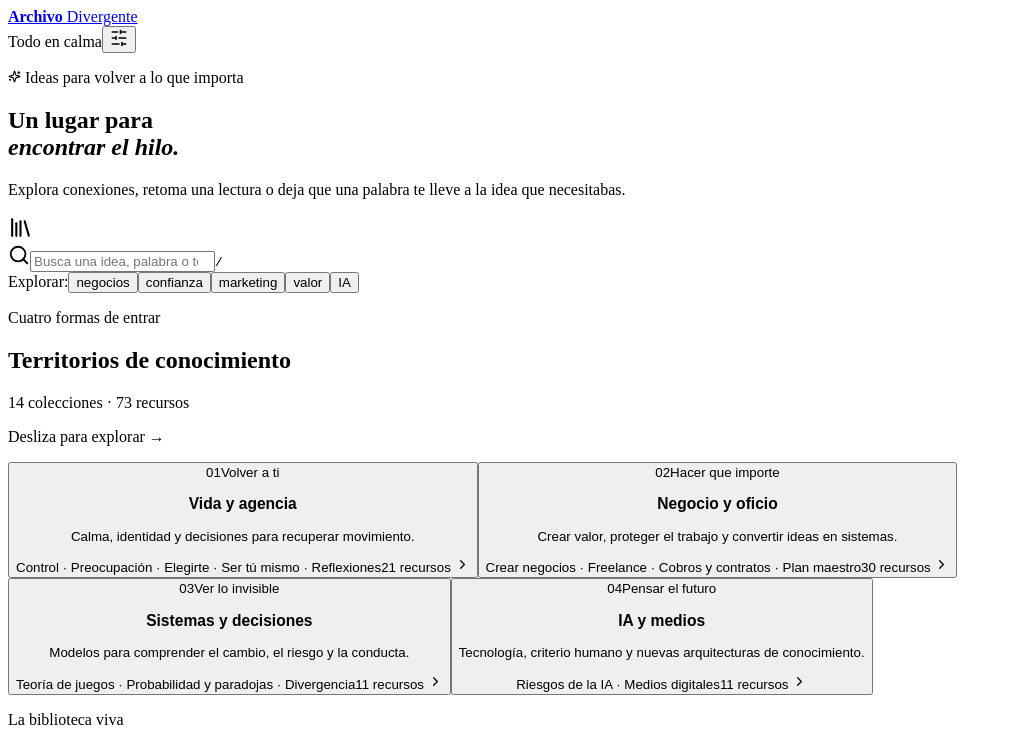
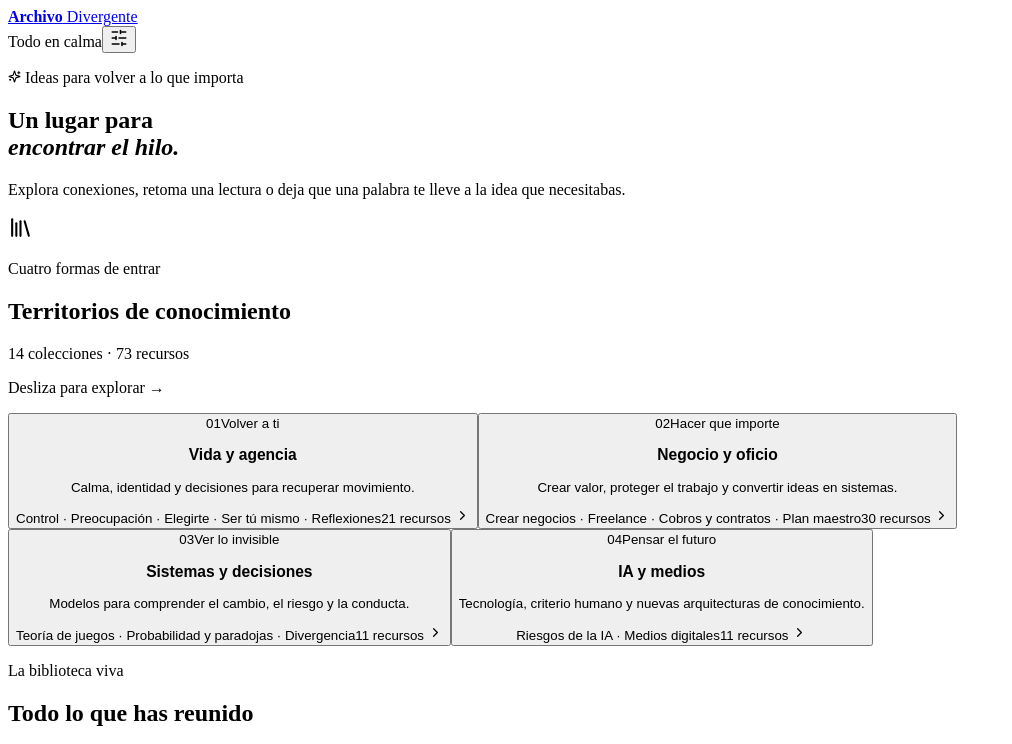
Before and after one commit to prostudy/archivo-divergente, a React (Vite) app: page / in a window 1280 px wide. Shown: the top 744 px of the page, without its empty margins (0-1012 px from the left). Built offline with nearby package versions, Linux system fonts and the light colour scheme; the HTML template or start-up script is replaced by a standard one.

Commit message:
feat: convertir recientes en carrusel

```diff
--- a/package.json
+++ b/package.json
@@ -12,7 +12,6 @@
   },
   "dependencies": {
     "lucide-react": "^0.468.0",
-    "minisearch": "^7.1.2",
     "pdfjs-dist": "^4.10.38",
     "react": "^19.0.0",
     "react-dom": "^19.0.0",
--- a/src/App.tsx
+++ b/src/App.tsx
@@ -19,15 +19,14 @@ import {
   Play,
   RotateCcw,
   RotateCw,
-  Search,
   SlidersHorizontal,
   Sparkles,
+  Trash2,
   Video,
   X,
   ZoomIn,
   ZoomOut,
 } from 'lucide-react'
-import MiniSearch, { type SearchResult } from 'minisearch'
 import type { PDFDocumentProxy } from 'pdfjs-dist'
 import ReactMarkdown from 'react-markdown'
 import type {
@@ -37,7 +36,6 @@ import type {
   Resource,
   ResourceProgress,
   ResourceType,
-  SearchEntry,
   Territory,
 } from './types'
 
@@ -97,17 +95,11 @@ function loadLibraryState(): LibraryState {
       ...stored,
       filters: { ...emptyState.filters, ...stored.filters },
       progress: stored.progress || {},
+      recent: stored.recent || [],
     }
   } catch {
     return emptyState
   }
-}
-
-function normalizeText(value: string) {
-  return value
-    .normalize('NFD')
-    .replace(/[\u0300-\u036f]/g, '')
-    .toLowerCase()
 }
 
 function formatBytes(bytes: number) {
@@ -151,15 +143,13 @@ function LibraryMark() {
 
 function App() {
   const [catalog, setCatalog] = useState<Catalog | null>(null)
-  const [searchEntries, setSearchEntries] = useState<SearchEntry[] | null>(null)
   const [loadError, setLoadError] = useState('')
-  const [query, setQuery] = useState('')
   const [libraryState, setLibraryState] = useState<LibraryState>(loadLibraryState)
   const [selectedId, setSelectedId] = useState<string | null>(null)
   const [requestedPage, setRequestedPage] = useState<number | null>(null)
   const [filtersOpen, setFiltersOpen] = useState(false)
-  const searchLoadPromise = useRef<Promise<void> | null>(null)
   const lastFocusedElement = useRef<HTMLElement | null>(null)
+  const recentCarouselRef = useRef<HTMLDivElement>(null)
 
   useEffect(() => {
     fetch(`${import.meta.env.BASE_URL}catalog.json`)
@@ -180,21 +170,6 @@ function App() {
       .catch((error: Error) => setLoadError(error.message))
   }, [])
 
-  const ensureSearchIndex = useCallback(() => {
-    if (searchEntries || searchLoadPromise.current) return searchLoadPromise.current
-    searchLoadPromise.current = fetch(`${import.meta.env.BASE_URL}search-index.json`)
-      .then((response) => response.json())
-      .then((data: { entries: SearchEntry[] }) => setSearchEntries(data.entries))
-      .catch(() => setSearchEntries([]))
-    return searchLoadPromise.current
-  }, [searchEntries])
-
-  useEffect(() => {
-    const load = () => void ensureSearchIndex()
-    const id = window.setTimeout(load, 1500)
-    return () => window.clearTimeout(id)
-  }, [ensureSearchIndex])
-
   useEffect(() => {
     localStorage.setItem(STORAGE_KEY, JSON.stringify(libraryState))
   }, [libraryState])
@@ -212,10 +187,6 @@ function App() {
 
   useEffect(() => {
     const onKeyDown = (event: KeyboardEvent) => {
-      if (event.key === '/' && !['INPUT', 'TEXTAREA'].includes((event.target as HTMLElement).tagName)) {
-        event.preventDefault()
-        document.querySelector<HTMLInputElement>('#library-search')?.focus()
-      }
       if (event.key === 'Escape' && selectedId) closeResource()
     }
     window.addEventListener('keydown', onKeyDown)
@@ -257,53 +228,9 @@ function App() {
     [catalog],
   )
 
-  const miniSearch = useMemo(() => {
-    if (!searchEntries) return null
-    const index = new MiniSearch({
-      fields: ['title', 'tagsText', 'text'],
-      storeFields: ['kind', 'resourceId', 'collectionId', 'page', 'title'],
-      searchOptions: { prefix: true, fuzzy: 0.22, boost: { title: 5, tagsText: 3, text: 1 } },
-      processTerm: (term) => normalizeText(term),
-    })
-    index.addAll(searchEntries.map((entry) => ({ ...entry, tagsText: entry.tags.join(' ') })))
-    return index
-  }, [searchEntries])
-
-  const resultInfo = useMemo(() => {
-    const map = new Map<string, { score: number; page: number | null }>()
-    if (!query.trim() || !catalog) return map
-    let results: SearchResult[] = []
-    if (miniSearch) results = miniSearch.search(query)
-
-    if (!miniSearch) {
-      const normalized = normalizeText(query)
-      for (const resource of catalog.resources) {
-        const haystack = normalizeText(`${resource.title} ${resource.tags.join(' ')} ${resource.summary}`)
-        if (haystack.includes(normalized)) map.set(resource.id, { score: 1, page: null })
-      }
-      return map
-    }
-
-    for (const result of results) {
-      const resourceId = result.resourceId as string | null
-      if (resourceId) {
-        const previous = map.get(resourceId)
-        if (!previous || result.score > previous.score) {
-          map.set(resourceId, { score: result.score, page: (result.page as number | null) || null })
-        }
-      } else if (result.kind === 'collection') {
-        for (const resource of catalog.resources.filter((item) => item.collectionId === result.collectionId)) {
-          if (!map.has(resource.id)) map.set(resource.id, { score: result.score * 0.45, page: null })
-        }
-      }
-    }
-    return map
-  }, [catalog, miniSearch, query])
-
   const visibleResources = useMemo(() => {
     if (!catalog) return []
     return catalog.resources
-      .filter((resource) => !query.trim() || resultInfo.has(resource.id))
       .filter((resource) => {
         const collection = collectionsById.get(resource.collectionId)
         if (libraryState.filters.territory !== 'all' && collection?.territoryId !== libraryState.filters.territory) return false
@@ -313,12 +240,11 @@ function App() {
         return true
       })
       .sort((a, b) => {
-        if (query.trim()) return (resultInfo.get(b.id)?.score || 0) - (resultInfo.get(a.id)?.score || 0)
         const collectionA = collectionsById.get(a.collectionId)
         const collectionB = collectionsById.get(b.collectionId)
         return (collectionA?.order || 0) - (collectionB?.order || 0) || a.title.localeCompare(b.title, 'es')
       })
-  }, [catalog, collectionsById, libraryState.favorites, libraryState.filters, query, resultInfo])
+  }, [catalog, collectionsById, libraryState.favorites, libraryState.filters])
 
   const topTags = useMemo(() => {
     if (!catalog) return []
@@ -330,7 +256,13 @@ function App() {
     return [...counts].sort((a, b) => b[1] - a[1]).slice(0, 12).map(([tag]) => tag)
   }, [catalog])
 
-  const continueResource = libraryState.lastResourceId ? resourcesById.get(libraryState.lastResourceId) : undefined
+  const recentResources = useMemo(
+    () => libraryState.recent
+      .map((resourceId) => resourcesById.get(resourceId))
+      .filter((resource): resource is Resource => Boolean(resource))
+      .slice(0, 10),
+    [libraryState.recent, resourcesById],
+  )
   const selectedResource = selectedId ? resourcesById.get(selectedId) : undefined
 
   useEffect(() => {
@@ -360,8 +292,19 @@ function App() {
     updateState((current) => ({
       ...current,
       lastResourceId: resource.id,
-      recent: [resource.id, ...current.recent.filter((id) => id !== resource.id)].slice(0, 8),
+      recent: [resource.id, ...current.recent.filter((id) => id !== resource.id)].slice(0, 10),
     }))
+  }
+
+  function scrollRecent(direction: -1 | 1) {
+    const carousel = recentCarouselRef.current
+    if (!carousel) return
+    carousel.scrollBy({ left: direction * Math.max(280, carousel.clientWidth * .72), behavior: 'smooth' })
+  }
+
+  function clearRecent() {
+    if (!window.confirm('¿Borrar los recursos recientes? Tu progreso y favoritos se conservarán.')) return
+    updateState((current) => ({ ...current, lastResourceId: null, recent: [] }))
   }
 
   function closeResource() {
@@ -444,46 +387,34 @@ function App() {
           </div>
         </section>
 
-        <section className="search-zone" aria-label="Buscar en la biblioteca">
-          <div className="search-box">
-            <Search size={22} aria-hidden="true" />
-            <input
-              id="library-search"
-              type="search"
-              value={query}
-              onChange={(event) => { setQuery(event.target.value); void ensureSearchIndex() }}
-              onFocus={() => void ensureSearchIndex()}
-              placeholder="Busca una idea, palabra o tema…"
-              autoComplete="off"
-            />
-            {query ? (
-              <button type="button" onClick={() => setQuery('')} aria-label="Limpiar búsqueda"><X size={17} /></button>
-            ) : <kbd>/</kbd>}
-          </div>
-          <div className="quick-tags" aria-label="Etiquetas frecuentes">
-            <span>Explorar:</span>
-            {topTags.slice(0, 5).map((tag) => (
-              <button key={tag} type="button" className={libraryState.filters.tag === tag ? 'active' : ''} onClick={() => setFilter('tag', libraryState.filters.tag === tag ? 'all' : tag)}>{tag}</button>
-            ))}
-          </div>
-        </section>
-
-        {continueResource && (
+        {recentResources.length > 0 && (
           <section className="continue-section" aria-labelledby="continue-title">
-            <div className="section-heading">
+            <div className="section-heading continue-heading">
               <div>
-                <p className="eyebrow"><Clock3 size={13} /> Tu última huella</p>
+                <p className="eyebrow"><Clock3 size={13} /> Tus últimas huellas</p>
                 <h2 id="continue-title">Continúa donde estabas</h2>
               </div>
-              <p>Tu progreso vive sólo en este dispositivo.</p>
+              <div className="continue-heading-actions">
+                <span>{recentResources.length} {recentResources.length === 1 ? 'recurso reciente' : 'recursos recientes'}</span>
+                <div className="continue-carousel-controls" aria-label="Controles del historial reciente">
+                  <button type="button" onClick={() => scrollRecent(-1)} disabled={recentResources.length < 2} aria-label="Ver recursos anteriores"><ChevronLeft size={17} /></button>
+                  <button type="button" onClick={() => scrollRecent(1)} disabled={recentResources.length < 2} aria-label="Ver recursos siguientes"><ChevronRight size={17} /></button>
+                </div>
+                <button className="clear-recent" type="button" onClick={clearRecent}><Trash2 size={14} /> Borrar historial</button>
+              </div>
             </div>
-            <ContinueCard
-              resource={continueResource}
-              collection={collectionsById.get(continueResource.collectionId)!}
-              territory={territoriesById.get(collectionsById.get(continueResource.collectionId)!.territoryId)!}
-              progress={libraryState.progress[continueResource.id]}
-              onOpen={() => openResource(continueResource)}
-            />
+            <div className="continue-carousel" ref={recentCarouselRef} role="group" aria-label="Últimos recursos consultados">
+              {recentResources.map((resource) => (
+                <ContinueCard
+                  key={resource.id}
+                  resource={resource}
+                  collection={collectionsById.get(resource.collectionId)!}
+                  territory={territoriesById.get(collectionsById.get(resource.collectionId)!.territoryId)!}
+                  progress={libraryState.progress[resource.id]}
+                  onOpen={() => openResource(resource)}
+                />
+              ))}
+            </div>
           </section>
         )}
 
@@ -517,7 +448,7 @@ function App() {
           <div className="section-heading library-heading">
             <div>
               <p className="eyebrow">La biblioteca viva</p>
-              <h2 id="library-title">{query ? `Resultados para “${query}”` : 'Todo lo que has reunido'}</h2>
+              <h2 id="library-title">Todo lo que has reunido</h2>
             </div>
             <div className="view-switch" aria-label="Cambiar vista">
               <button type="button" className={libraryState.filters.viewMode === 'board' ? 'active' : ''} onClick={() => setFilter('viewMode', 'board')} aria-label="Vista de tablero"><Grid2X2 size={17} /></button>
@@ -536,7 +467,6 @@ function App() {
 
           <p className="result-count" aria-live="polite">
             {visibleResources.length} {visibleResources.length === 1 ? 'recurso' : 'recursos'}
-            {query && !searchEntries ? ' · buscando también dentro de los documentos…' : ''}
           </p>
 
           {visibleResources.length ? (
@@ -549,7 +479,7 @@ function App() {
                   territory={territoriesById.get(collectionsById.get(resource.collectionId)!.territoryId)!}
                   progress={libraryState.progress[resource.id]}
                   favorite={libraryState.favorites.includes(resource.id)}
-                  searchPage={resultInfo.get(resource.id)?.page || null}
+                  searchPage={null}
                   index={index}
                   viewMode={libraryState.filters.viewMode}
                   onOpen={(page) => openResource(resource, page)}
@@ -559,10 +489,10 @@ function App() {
             </div>
           ) : (
             <div className="empty-results">
-              <Search size={25} />
-              <h3>No apareció esa conexión.</h3>
-              <p>Prueba una palabra más breve o limpia los filtros para abrir otros caminos.</p>
-              <button type="button" onClick={() => { setQuery(''); updateState((current) => ({ ...current, filters: emptyState.filters })) }}>Ver toda la biblioteca</button>
+              <RotateCcw size={25} />
+              <h3>No hay recursos con estos filtros.</h3>
+              <p>Limpia los filtros para volver a ver toda la biblioteca.</p>
+              <button type="button" onClick={() => updateState((current) => ({ ...current, filters: emptyState.filters }))}>Ver toda la biblioteca</button>
             </div>
           )}
         </section>
@@ -621,7 +551,7 @@ function ContinueCard({ resource, collection, territory, progress, onOpen }: {
         <span className="continue-play"><Play size={17} fill="currentColor" /></span>
       </div>
       <div className="continue-copy">
-        <span className="resource-meta"><Icon size={13} /> {typeLabels[resource.type]} · {collection.title}</span>
+        <span className="resource-meta"><Icon size={13} /> {resource.isAnalysis ? 'Análisis' : typeLabels[resource.type]} · {collection.title}</span>
         <h3>{resource.title}</h3>
         <p>{resource.summary}</p>
         <div className="progress-row"><span><Clock3 size={13} /> {resumeLabel}</span><strong>Continuar <ChevronRight size={15} /></strong></div>
--- a/src/styles.css
+++ b/src/styles.css
@@ -110,25 +110,25 @@
   .orbit-dot--one { width: 10px; height: 10px; top: 48px; right: 51px; }
   .orbit-dot--two { width: 7px; height: 7px; bottom: 77px; left: 37px; background: var(--sage); box-shadow: 0 0 0 6px rgba(126, 155, 136, .12); }
 
-  .search-zone { position: relative; z-index: 3; max-width: 1000px; margin: -10px auto 100px; }
-  .search-box { height: 76px; display: grid; grid-template-columns: auto 1fr auto; align-items: center; gap: 18px; padding: 0 22px 0 27px; border: 1px solid rgba(55, 74, 63, .15); border-radius: 20px; background: rgba(255, 253, 248, .88); box-shadow: 0 24px 70px rgba(42, 52, 45, .11), inset 0 1px rgba(255, 255, 255, .7); backdrop-filter: blur(18px); transition: border 180ms ease, box-shadow 180ms ease; }
-  .search-box:focus-within { border-color: rgba(72, 101, 86, .48); box-shadow: 0 28px 80px rgba(42, 52, 45, .15), 0 0 0 4px rgba(126, 155, 136, .1); }
-  .search-box svg { color: var(--sage-deep); }
-  .search-box input { width: 100%; border: 0; outline: 0; background: transparent; color: var(--ink); font: 400 clamp(1rem, 1.6vw, 1.18rem)/1.2 var(--serif); }
-  .search-box input::placeholder { color: #929891; }
-  .search-box button { width: 38px; height: 38px; display: grid; place-items: center; border-radius: 50%; background: transparent; }
-  .search-box kbd { min-width: 30px; height: 30px; display: grid; place-items: center; border: 1px solid var(--line); border-bottom-color: rgba(46, 59, 51, .28); border-radius: 8px; background: #f3f1eb; color: #788079; font-size: .72rem; }
-  .quick-tags { display: flex; flex-wrap: wrap; align-items: center; gap: 9px; padding: 14px 9px 0; color: var(--ink-soft); font-size: .72rem; }
-  .quick-tags button { background: transparent; padding: 6px 9px; color: var(--ink-soft); border-radius: 99px; transition: color 160ms ease, background 160ms ease; }
-  .quick-tags button::before { content: "#"; color: #9aa39c; }
-  .quick-tags button:hover, .quick-tags button.active { color: var(--sage-deep); background: rgba(126, 155, 136, .1); }
-
   .section-heading { margin-bottom: 30px; display: flex; align-items: end; justify-content: space-between; gap: 28px; }
   .section-heading h2 { margin-top: 10px; font: 400 clamp(2rem, 3.3vw, 3.5rem)/.98 var(--serif); letter-spacing: -.035em; }
   .section-heading > p { max-width: 300px; color: var(--ink-soft); font-size: .75rem; line-height: 1.5; text-align: right; }
 
   .continue-section { margin-bottom: 116px; }
+  .continue-heading-actions { display: flex; align-items: center; justify-content: flex-end; gap: 9px; color: var(--ink-soft); font-size: .7rem; }
+  .continue-carousel-controls { display: flex; gap: 5px; }
+  .continue-carousel-controls button { width: 36px; height: 36px; display: grid; place-items: center; border: 1px solid var(--line); border-radius: 50%; color: var(--ink); background: rgba(255, 253, 248, .65); transition: background 160ms ease, transform 160ms ease; }
+  .continue-carousel-controls button:hover:not(:disabled) { transform: translateY(-2px); background: var(--paper-strong); }
+  .continue-carousel-controls button:disabled { cursor: default; opacity: .36; }
+  .clear-recent { min-height: 36px; padding: 8px 12px; display: inline-flex; align-items: center; gap: 6px; border: 1px solid rgba(146, 95, 76, .2); border-radius: 99px; color: #825c4e; background: rgba(193, 135, 111, .08); font-size: .68rem; transition: color 160ms ease, border 160ms ease, background 160ms ease; }
+  .clear-recent:hover { color: #fff; border-color: #825c4e; background: #825c4e; }
+  .continue-carousel { width: 100%; padding: 5px 3px 26px; display: flex; align-items: stretch; gap: 14px; overflow-x: auto; overscroll-behavior-inline: contain; scroll-snap-type: x mandatory; scroll-padding-inline: 3px; scrollbar-width: none; touch-action: pan-x pan-y; }
+  .continue-carousel::-webkit-scrollbar { display: none; }
   .continue-card { width: 100%; min-height: 264px; display: grid; grid-template-columns: minmax(220px, 35%) 1fr; padding: 0; overflow: hidden; text-align: left; border: 1px solid var(--line); border-radius: 28px; background: rgba(255, 253, 248, .78); box-shadow: var(--shadow-soft); transition: transform 220ms cubic-bezier(.22, 1, .36, 1), box-shadow 220ms ease; }
+  .continue-carousel .continue-card { flex: 0 0 min(680px, 78vw); min-height: 238px; grid-template-columns: minmax(190px, 34%) 1fr; scroll-snap-align: start; scroll-snap-stop: always; }
+  .continue-carousel .continue-visual { min-height: 238px; }
+  .continue-carousel .continue-copy { padding: clamp(24px, 3vw, 38px); }
+  .continue-carousel .continue-copy h3 { font-size: clamp(1.7rem, 2.4vw, 2.45rem); }
   .continue-card:hover { transform: translateY(-4px); box-shadow: 0 32px 72px rgba(45, 50, 46, .12); }
   .continue-visual { min-height: 264px; position: relative; overflow: hidden; display: grid; place-items: center; color: var(--sage-deep); background: linear-gradient(145deg, rgba(126, 155, 136, .23), rgba(255, 253, 248, .64)); }
   .accent-clay .continue-visual { background: linear-gradient(145deg, rgba(193, 135, 111, .24), rgba(255, 253, 248, .64)); }
@@ -362,19 +362,20 @@
     .hero-orbit { position: absolute; width: 155px; height: 155px; top: 34px; right: -59px; opacity: .38; }
     .orbit-line--inner { inset: 34px; }
     .orbit-center { width: 46px; height: 46px; }
-    .search-zone { margin: 0 auto 78px; }
-    .search-box { height: 64px; padding-inline: 18px; gap: 12px; border-radius: 16px; }
-    .search-box kbd { display: none; }
-    .quick-tags { flex-wrap: nowrap; overflow-x: auto; margin-inline: -20px; padding: 13px 20px 0; scrollbar-width: none; }
-    .quick-tags > * { flex: 0 0 auto; }
     .section-heading { align-items: flex-start; }
     .section-heading > p { display: none; }
     .section-heading h2 { font-size: 2.35rem; }
     .continue-section, .territories-section { margin-bottom: 88px; }
-    .continue-card { min-height: 0; grid-template-columns: 1fr; }
-    .continue-visual { min-height: 190px; max-height: 230px; }
-    .continue-copy { padding: 25px 22px 23px; }
-    .continue-copy h3 { font-size: 1.9rem; }
+    .continue-heading { flex-direction: column; gap: 18px; }
+    .continue-heading-actions { width: 100%; justify-content: flex-start; flex-wrap: wrap; }
+    .continue-heading-actions > span { margin-right: auto; }
+    .continue-carousel-controls button { width: 44px; height: 44px; }
+    .clear-recent { min-height: 44px; padding-inline: 14px; }
+    .continue-carousel { width: calc(100% + 40px); margin-inline: -20px; padding: 4px 20px 22px; gap: 10px; scroll-padding-inline: 20px; }
+    .continue-carousel .continue-card { flex: 0 0 min(86vw, 350px); min-height: 0; grid-template-columns: 1fr; border-radius: 22px; }
+    .continue-carousel .continue-visual { min-height: 138px; max-height: 138px; }
+    .continue-carousel .continue-copy { min-height: 220px; padding: 22px 20px 20px; }
+    .continue-carousel .continue-copy h3 { font-size: 1.72rem; }
     .territory-carousel-hint { margin: -18px 0 13px; display: flex; align-items: center; gap: 7px; color: var(--ink-soft); font-size: .68rem; }
     .territory-carousel-hint span { color: var(--sage-deep); font-size: 1rem; }
     .territory-grid {
@@ -452,7 +453,6 @@
   @media (max-width: 410px) {
     .brand span { max-width: 108px; line-height: 1.05; }
     .hero h1 { font-size: 3.5rem; }
-    .search-box input { font-size: .9rem; }
     .viewer-back span { display: none; }
     .viewer-titlebar h2 { font-size: 1.48rem; }
     .resource-actions { bottom: 67px; }
```
Also changed, not shown: 1 other file (tests, documents, lock files or other folders).
